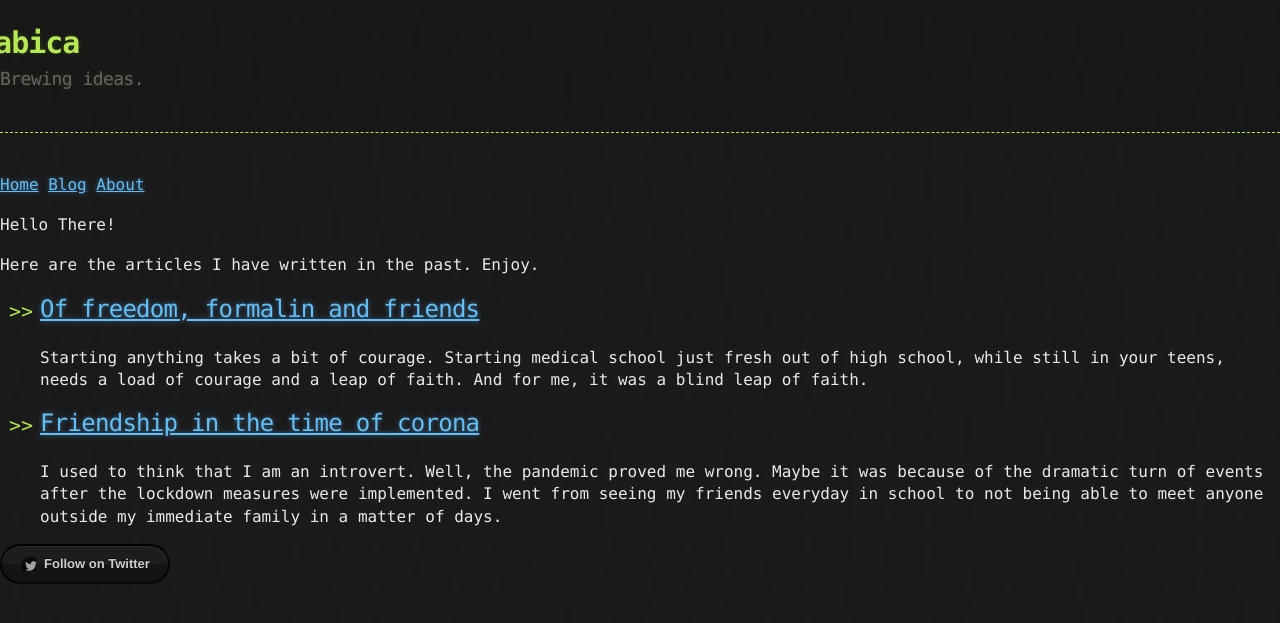
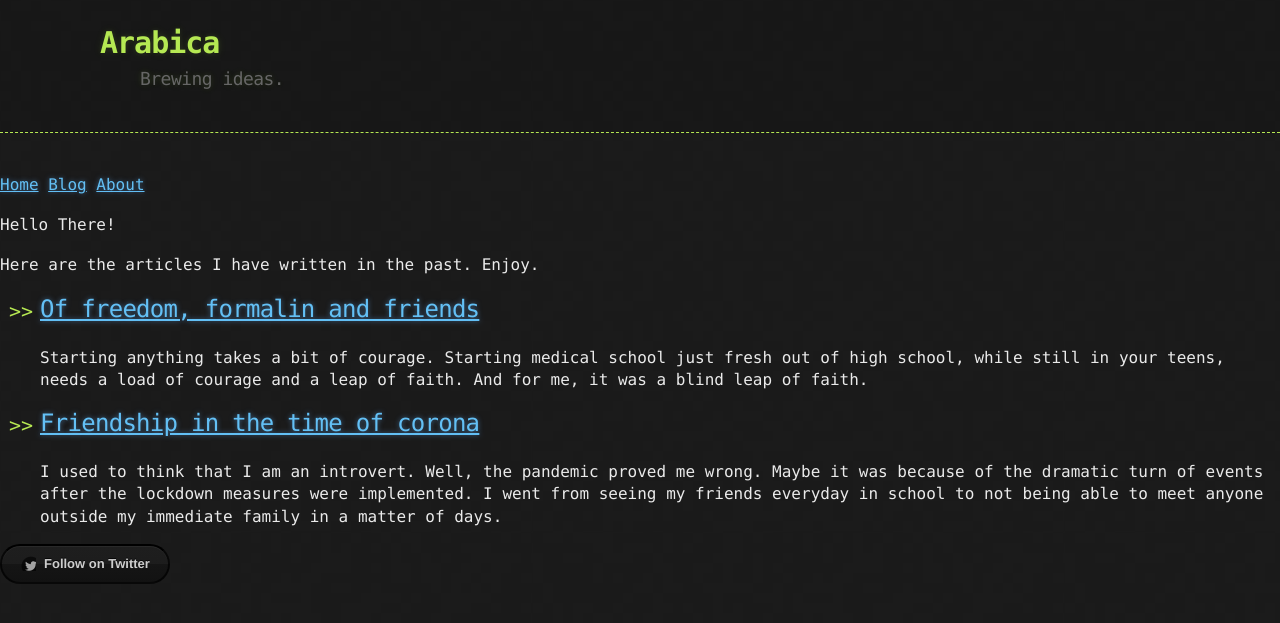
Before and after one commit to habasweiny/habasweiny.github.io, a Jekyll site: the page built from index.html, in a window 1280 px wide. Shown: the top 623 px of the page. Built offline with Jekyll 4.4.1, drawn with Linux system fonts in a browser that asks for light colours.

Commit message:
Update main.scss

```diff
--- a/_sass/main.scss
+++ b/_sass/main.scss
@@ -29,7 +29,7 @@
 .container {
   width: 90%;
   max-width: $container-max-width;
-  margin: 20 0 20px 0;
+  margin: auto;
   color: #00beef;
 }
 .quote {
```
